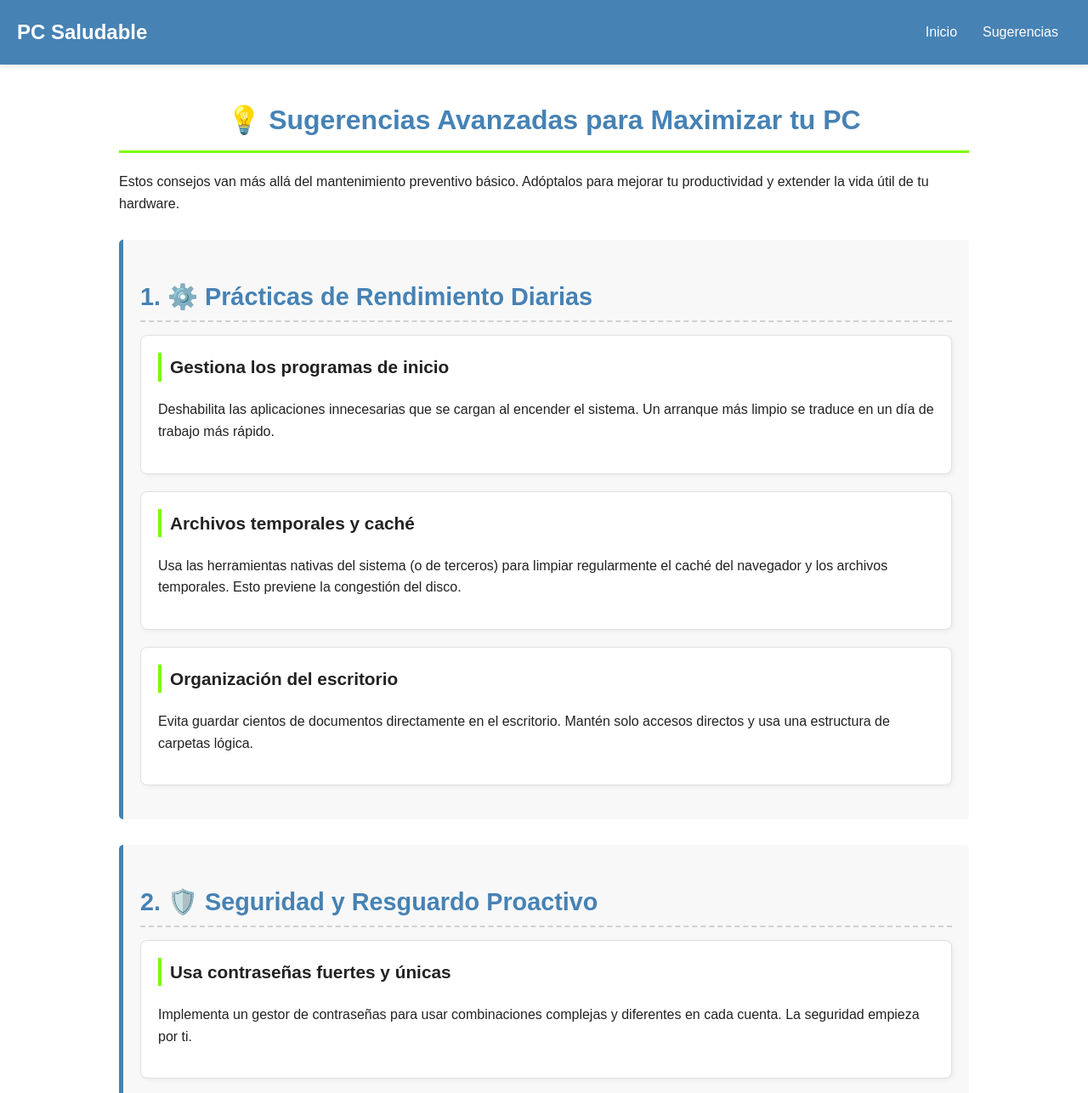
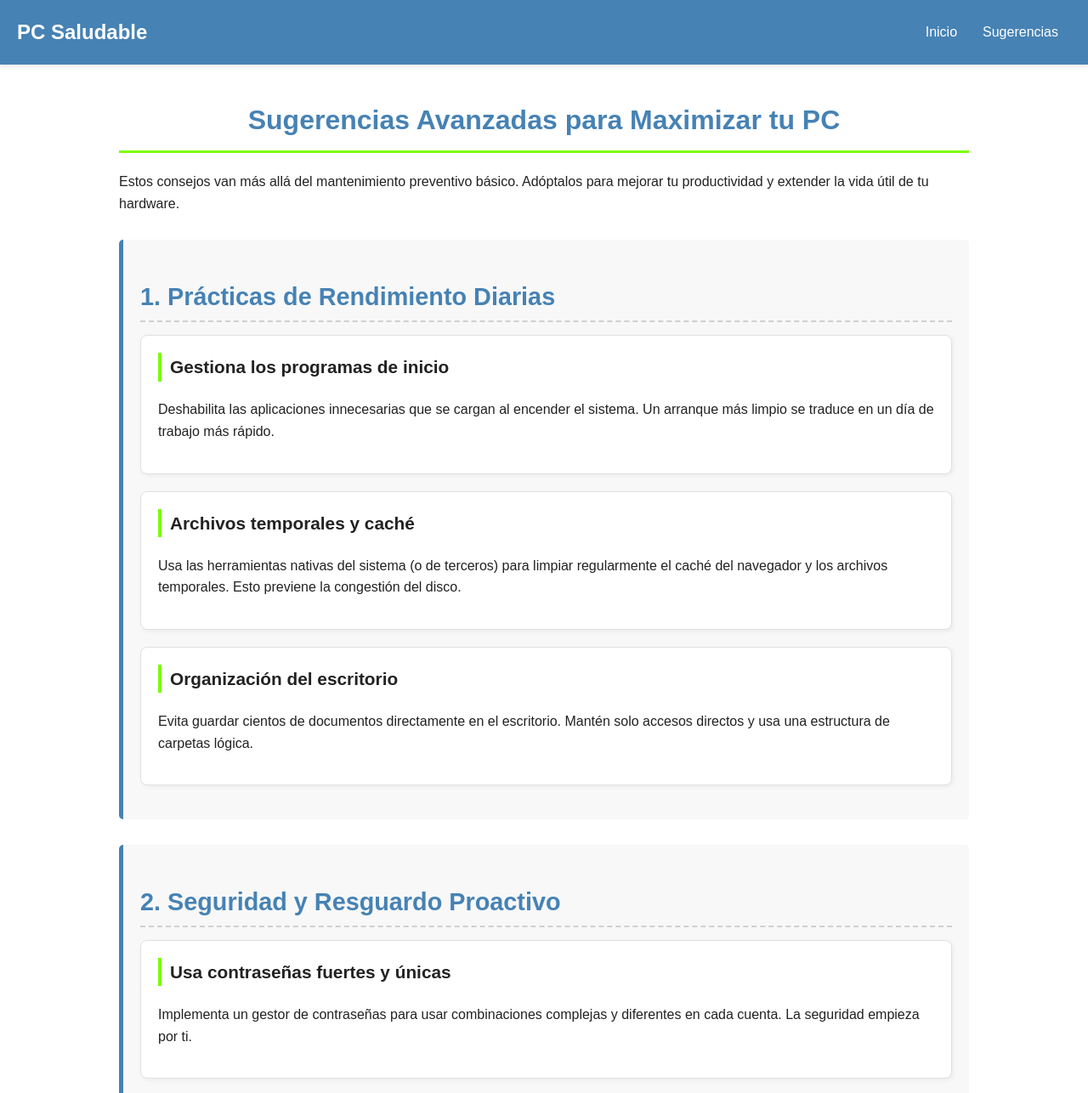
Before and after one commit to xMintLow/pc, a plain HTML site: page sugerencias.html in a window 1280 px wide. Shown: the top 1286 px of the page at 85% size. Drawn offline with Linux system fonts and the light colour scheme.

Commit message:
sugerencias.html

```diff
--- a/sugerencias.html
+++ b/sugerencias.html
@@ -21,11 +21,11 @@
 
 <div class="contenedor-principal">
 
-    <h1>💡 Sugerencias Avanzadas para Maximizar tu PC</h1>
+    <h1>Sugerencias Avanzadas para Maximizar tu PC</h1>
     <p>Estos consejos van más allá del mantenimiento preventivo básico. Adóptalos para mejorar tu productividad y extender la vida útil de tu hardware.</p>
 
     <div class="modulo">
-        <h2>1. ⚙️ Prácticas de Rendimiento Diarias</h2>
+        <h2>1. Prácticas de Rendimiento Diarias</h2>
 
         <div class="paso">
             <div class="contenido-paso">
@@ -50,7 +50,7 @@
     </div>
 
     <div class="modulo">
-        <h2>2. 🛡️ Seguridad y Resguardo Proactivo</h2>
+        <h2>2. Seguridad y Resguardo Proactivo</h2>
 
         <div class="paso">
             <div class="contenido-paso">
@@ -75,7 +75,7 @@
     </div>
 
     <div class="modulo">
-        <h2>3. 🧘 Ergonomía y Salud Digital</h2>
+        <h2>3. Ergonomía y Salud Digital</h2>
 
         <div class="paso">
             <div class="contenido-paso">
@@ -106,4 +106,5 @@
 </footer>
 
 </body>
+
 </html>
```
